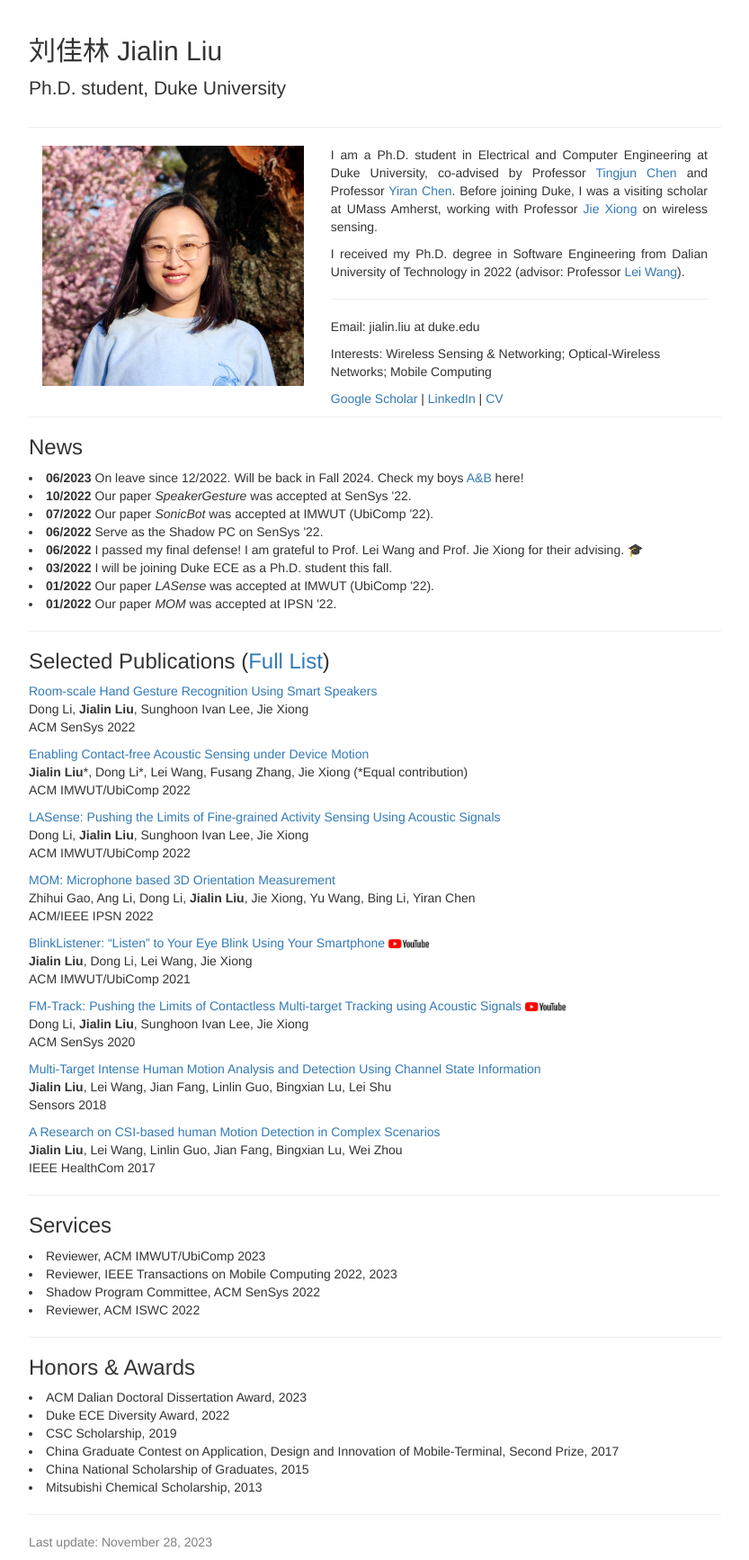
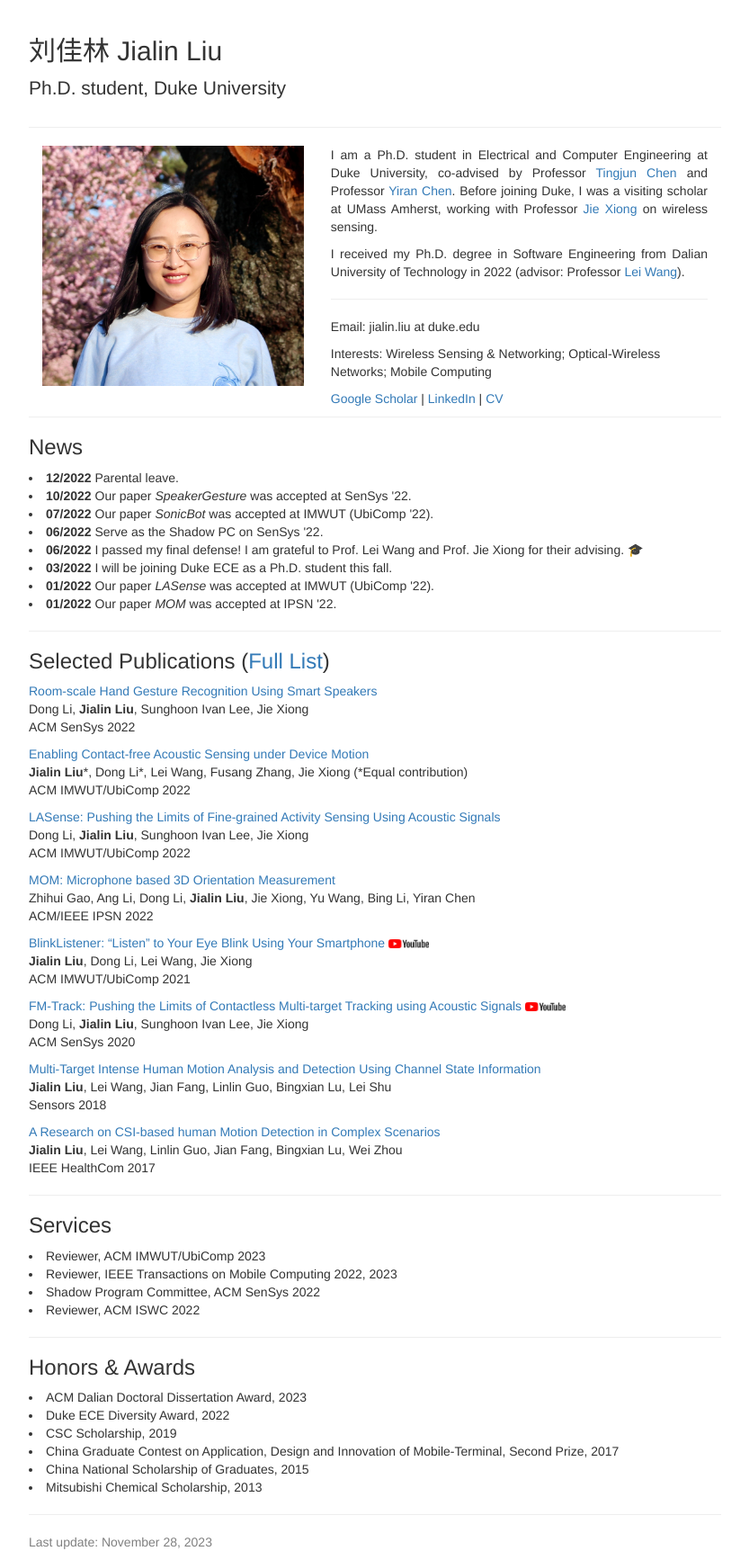
Before and after one commit to jialinliu33/jialinliu33.github.io, a Jekyll site: the page built from index.md, in a window 1280 px wide. Shown: the whole page at 90% size, without its empty margins (223-1056 px from the left). Built offline with Jekyll 4.4.1, drawn with Linux system fonts in a browser that asks for light colours; our own code applies the rules of GitHub Pages for plain Markdown files; comment, search, counter and statistics services are not loaded.

Commit message:
Update index.md

```diff
--- a/index.md
+++ b/index.md
@@ -14,12 +14,12 @@
           <hr>
           <p>Email: jialin.liu at duke.edu</p>
           <p>Interests: Wireless Sensing & Networking; Optical-Wireless Networks; Mobile Computing</p>
-          <p><a href="https://scholar.google.com/citations?user=57GlfUQAAAAJ&hl=zh-CN">Google Scholar</a> | <a href="https://www.linkedin.com/in/jialin-liu-04221a223/">LinkedIn</a> | <a href="Jialin_CV.pdf">CV</a></p>
+          <p><a href="https://scholar.google.com/citations?user=57GlfUQAAAAJ&hl">Google Scholar</a> | <a href="https://www.linkedin.com/in/jialin-liu-04221a223/">LinkedIn</a> | <a href="Jialin_CV.pdf">CV</a></p>
           </div>
       </div>
       <hr style="clear:both"/>
       <h3>News</h3>
-      <li><b>06/2023</b>  On leave since 12/2022. Will be back in Fall 2024. Check my boys <a href="images/ab.jpg">A&B</a> here!</li>
+      <li><b>12/2022</b>  Parental leave.</li>
       <li><b>10/2022</b>  Our paper <i>SpeakerGesture</i> was accepted at SenSys '22.</li>
       <li><b>07/2022</b>  Our paper <i>SonicBot</i> was accepted at IMWUT (UbiComp '22).</li>
       <li><b>06/2022</b> Serve as the Shadow PC on SenSys '22.</li>
```
